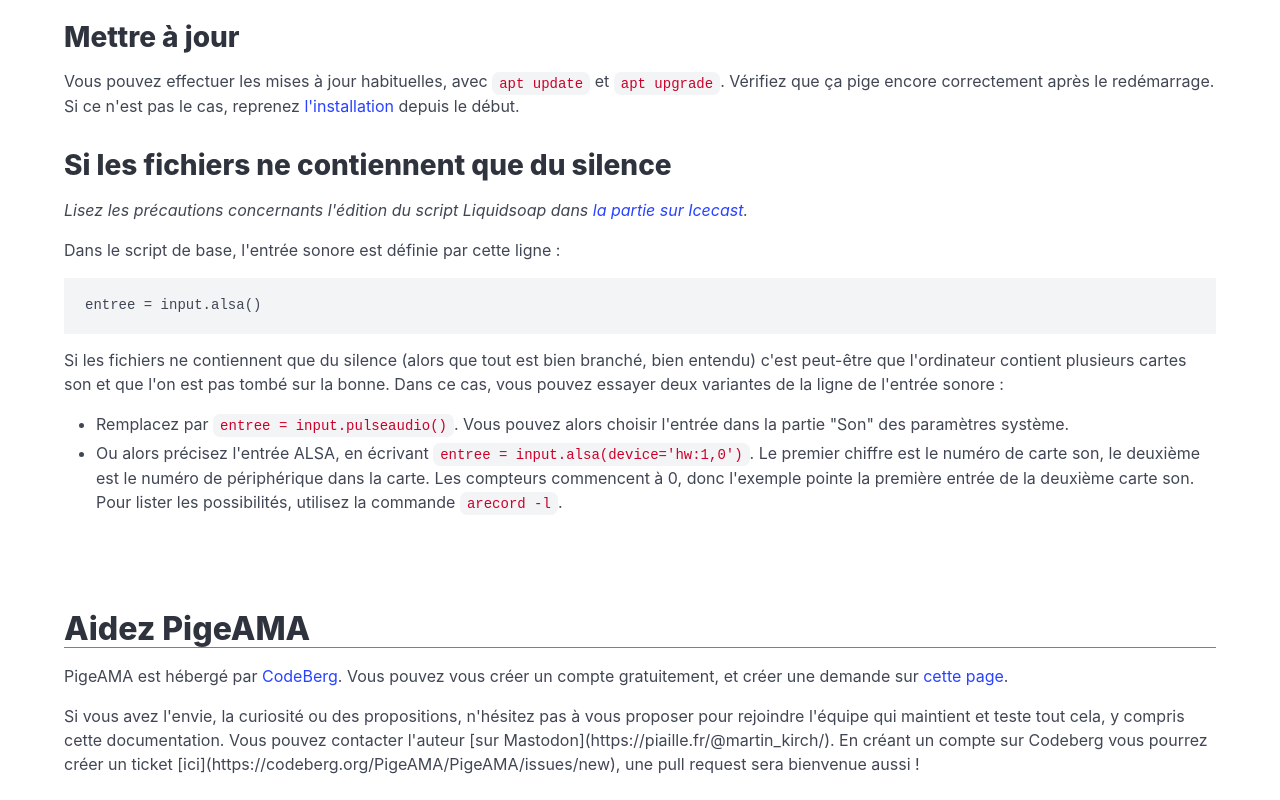
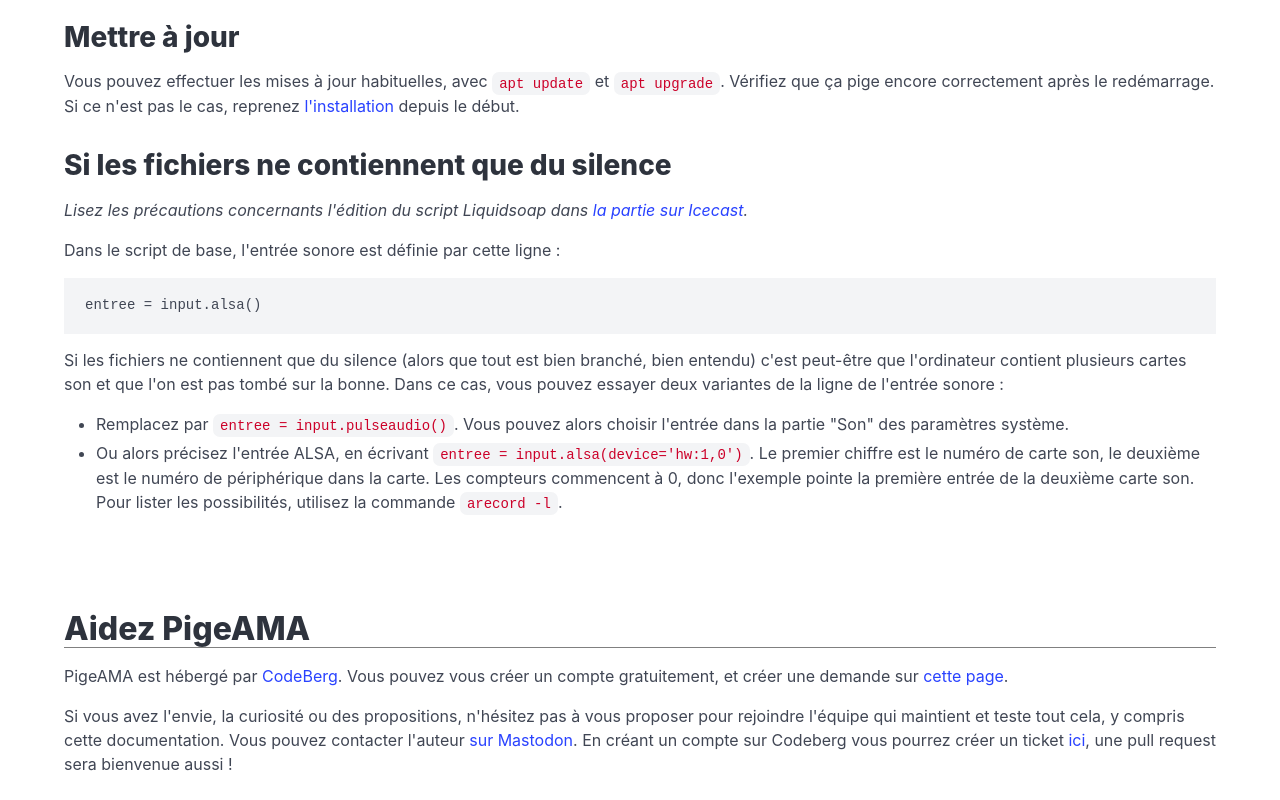
Before and after one commit to RadioCampusFrance/pigeama, a plain HTML site: page index.html in a window 1280 px wide. Shown: the part 5788-6588 px from the top of the page. Drawn offline with Linux system fonts and the light colour scheme.

Commit message:
corrige les liens de contact

```diff
--- a/index.html
+++ b/index.html
@@ -423,9 +423,10 @@
         Si vous avez l'envie, la curiosité ou des propositions,
         n'hésitez pas à vous proposer pour rejoindre l'équipe qui maintient et teste tout cela,
         y compris cette documentation.
-        Vous pouvez contacter l'auteur [sur Mastodon](https://piaille.fr/@martin_kirch/).
+        Vous pouvez contacter l'auteur
+        <a href="https://piaille.fr/@martin_kirch/">sur Mastodon</a>.
         En créant un compte sur Codeberg vous pourrez créer un ticket
-        [ici](https://codeberg.org/PigeAMA/PigeAMA/issues/new),
+        <a href="https://codeberg.org/PigeAMA/PigeAMA/issues/new" target="_blank">ici</a>,
         une pull request sera bienvenue aussi !
       </p>
     </div>
```
